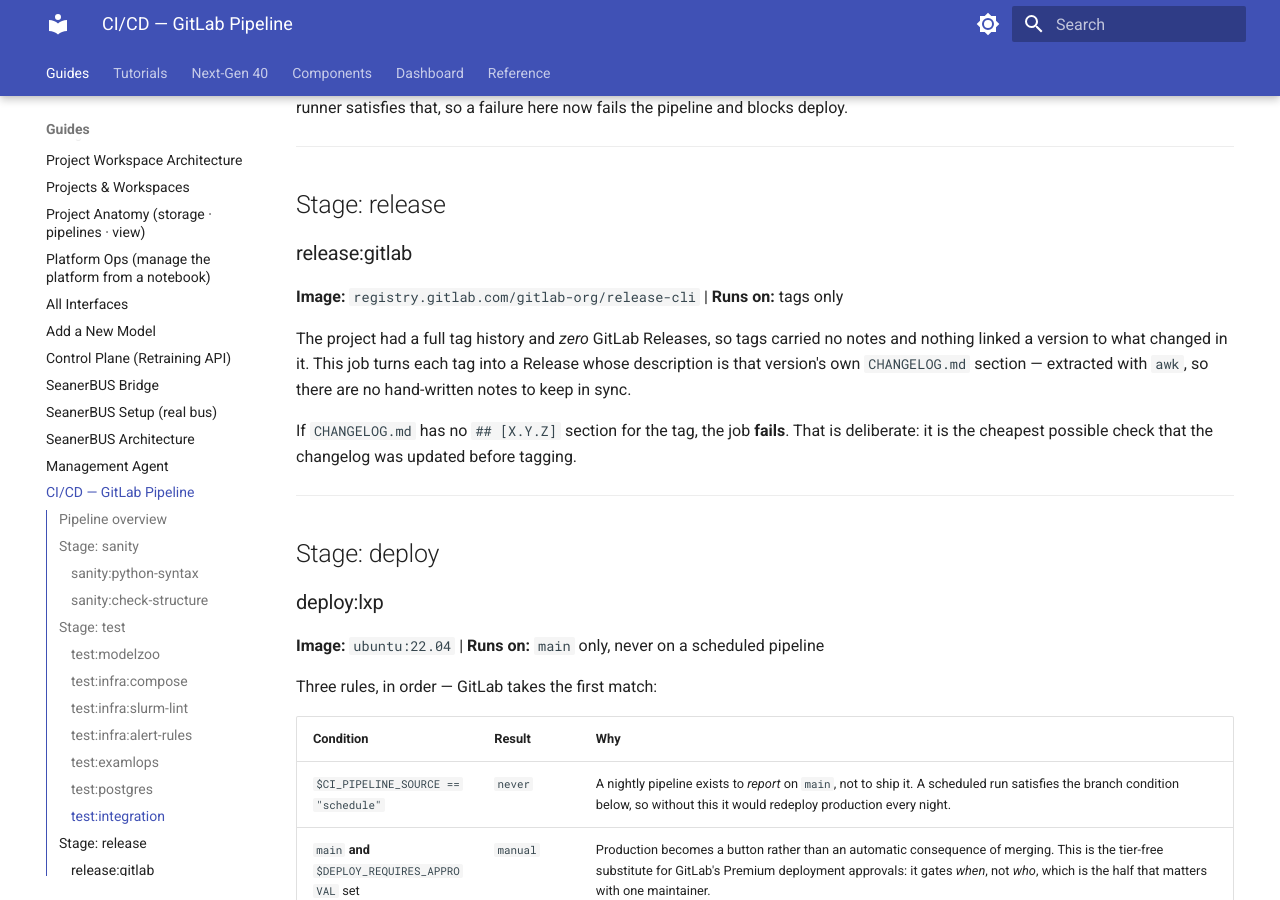
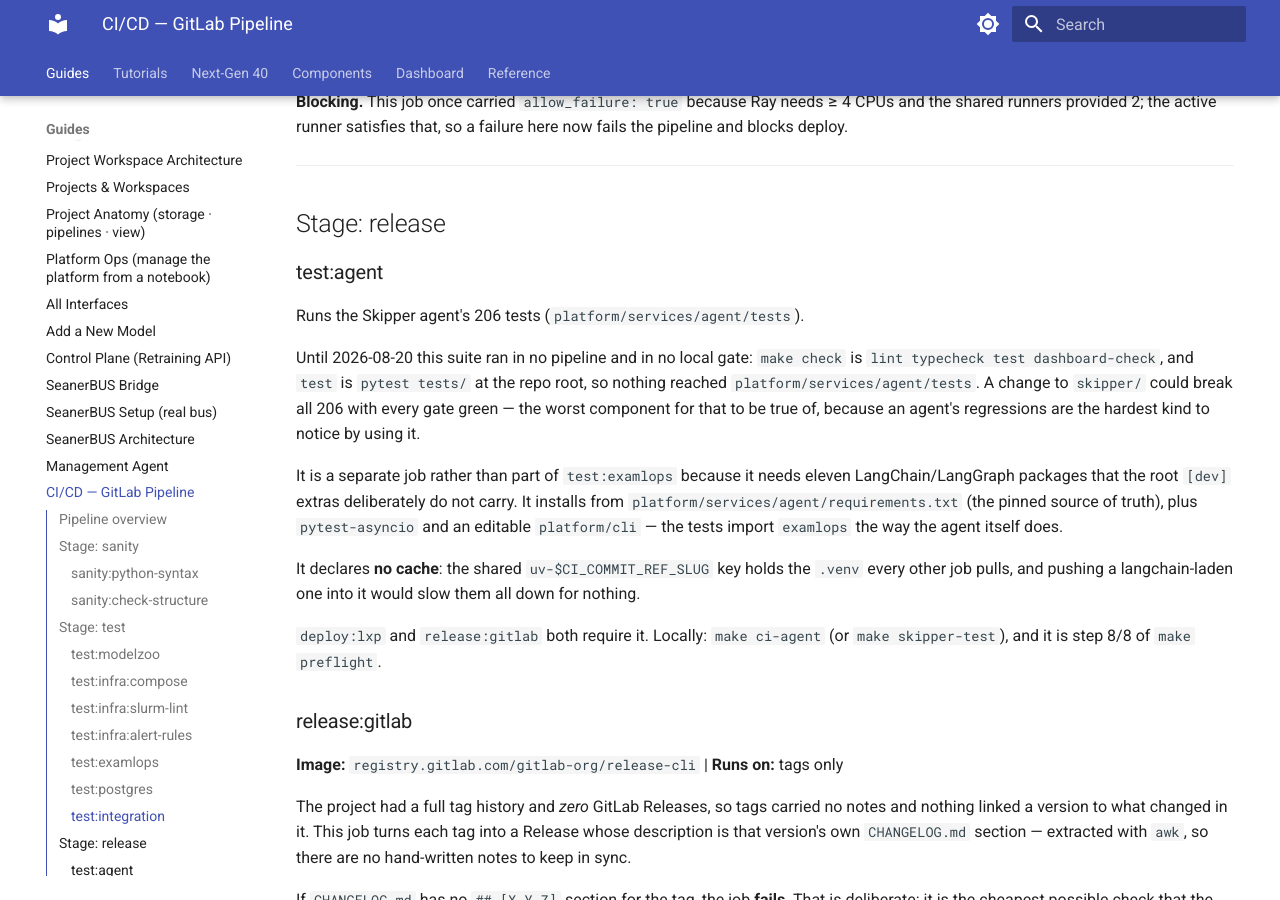
Before and after one commit to MSKazemi/ExaMLOps, an MkDocs documentation site: the page built from docs/guides/cicd.md, in a window 1280 px wide and 900 px high, scrolled down 4771 px. Built offline with MkDocs 1.6.1 and Material for MkDocs 9.7.7, drawn with Linux system fonts in a browser that asks for light colours; some of the changed text lies outside the part shown.

Commit message:
ci: gate the 206 Skipper agent tests, which ran nowhere
`make check` is lint + typecheck + test + dashboard-check, and `test` is
`pytest tests/` at the repo root -- so it never reached
platform/services/agent/tests (33 files, 192 test functions, 206 collected).
Neither .gitlab-ci.yml nor .github/workflows/ci.yml mentioned the agent at all.
A change to skipper/ could break every one of those tests with the local gate
and the pipeline both green, which is the worst component for that to be true
of: an agent's regressions are the hardest kind to notice by using it.

Its own job rather than folded into test:examlops, because the suite needs
eleven LangChain/LangGraph packages the root [dev] extras deliberately do not
carry. The job declares NO cache: the shared uv-$CI_COMMIT_REF_SLUG key holds
the .venv every other job pulls, and pushing a langchain-laden one into it
would slow them all down for nothing. Same rules as test:integration (full
suite on main and tags, change-filtered on branches), so it is always created
where deploy:lxp and release:gitlab now require it.

Verified the recipe the way the CI-install failures of v0.26.x taught: built a
throwaway venv from platform/services/agent/requirements.txt + pytest,
pytest-asyncio + an editable platform/cli, exactly as the job does, and ran the
suite in it. 206 passed -- and on Python 3.14, so the suite is not 3.12-bound.

Two smaller things the work turned up:

  - `make skipper-test` hardcoded a ten-package pip list while
    platform/services/agent/requirements.txt was the pinned source of truth,
    and the copy had already drifted (no httpx; uvicorn without [standard]).
    It installs from the requirements file now.
  - CLAUDE.md described .github/workflows/ci.yml as three parallel jobs
    (modelzoo, infra, examlops). Only examlops was ever there. Corrected in
    place, with the discrepancy noted rather than quietly rewritten. The
    make ci-modelzoo / ci-infra targets are real; they mirror the GitLab jobs.

make ci-agent added and wired into `make ci`; preflight grows to 8 steps.

````diff
--- a/docs/guides/cicd.md
+++ b/docs/guides/cicd.md
@@ -19,13 +19,14 @@
                         │   test:infra:alert-rules  │
                         └─► test:examlops           ├─► deploy:lxp ─► smoke:lxp ─► post-deploy:lxp:notify-model-changes
                             test:postgres           │                              └► post-deploy:lxp:retrain-push-models
-                            test:integration        ─┘
+                            test:integration         │
+                            test:agent              ─┘
 ```
 
 | Stage | Runs on | Purpose |
 |---|---|---|
 | `sanity` | all branches + MRs | Syntax check + directory structure guard — blocks everything on failure |
-| `test` | all branches + MRs | Seven parallel jobs covering all test types (change-filtered off `main`) |
+| `test` | all branches + MRs | Eight parallel jobs covering all test types (change-filtered off `main`) |
 | `release` | tags only | Turns the tag into a GitLab Release described by its CHANGELOG section |
 | `deploy` | `main` only, never on a schedule | SSH deploy to lxp-cpu01 after all tests pass |
 | `smoke` | after `deploy` | Post-deploy health gate with automatic rollback |
@@ -177,6 +178,27 @@
 ---
 
 ## Stage: release
+
+### test:agent
+
+Runs the Skipper agent's 206 tests (`platform/services/agent/tests`).
+
+Until 2026-08-20 this suite ran in no pipeline and in no local gate: `make check` is
+`lint typecheck test dashboard-check`, and `test` is `pytest tests/` at the repo root, so nothing
+reached `platform/services/agent/tests`. A change to `skipper/` could break all 206 with every
+gate green — the worst component for that to be true of, because an agent's regressions are the
+hardest kind to notice by using it.
+
+It is a separate job rather than part of `test:examlops` because it needs eleven
+LangChain/LangGraph packages that the root `[dev]` extras deliberately do not carry. It installs
+from `platform/services/agent/requirements.txt` (the pinned source of truth), plus `pytest-asyncio`
+and an editable `platform/cli` — the tests import `examlops` the way the agent itself does.
+
+It declares **no cache**: the shared `uv-$CI_COMMIT_REF_SLUG` key holds the `.venv` every other job
+pulls, and pushing a langchain-laden one into it would slow them all down for nothing.
+
+`deploy:lxp` and `release:gitlab` both require it. Locally: `make ci-agent` (or `make skipper-test`),
+and it is step 8/8 of `make preflight`.
 
 ### release:gitlab
 **Image:** `registry.gitlab.com/gitlab-org/release-cli` | **Runs on:** tags only
````
Also changed, not shown: other parts of docs/guides/cicd.md (+1 -1 lines), .gitlab-ci.yml (+48 -0 lines), CHANGELOG.md (+22 -0 lines), 2 other files.
